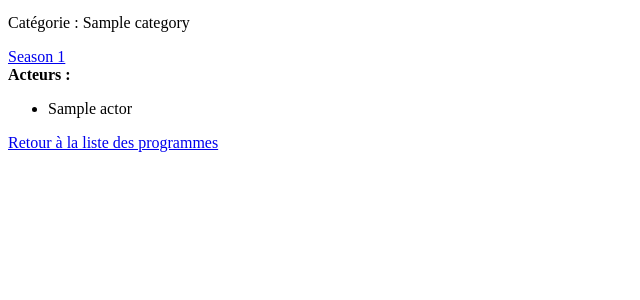
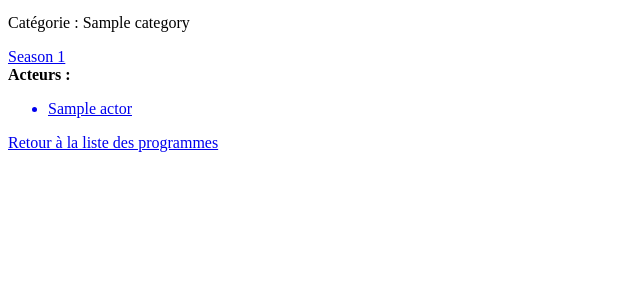
Before and after one commit to raquellaur/series, a Symfony app: template templates/program/show.html.twig in a window 1280 px wide. Shown: the part 485-785 px from the top of the page, without its empty margins (0-640 px from the left). Run offline with Twig, Linux system fonts and the light colour scheme; the template is opened without the code that fills it: most values are stand-ins (such as "Sample title", 1, 10 or a date in 2020); grey boxes marked "Sample" are stand-in pictures; some libraries are stand-ins or nearby versions.

Commit message:
quete 14

```diff
--- a/src/Controller/ActorController.php
+++ b/src/Controller/ActorController.php
@@ -15,7 +15,7 @@ class ActorController extends AbstractController
 {
     /**
      * @param Actor $actor
-     * @Route ("/show/{id<^[0-9]+$>}", name="show")
+     * @Route ("/{id<^[0-9]+$>}", name="show")
      * @return Response
      */
     public function show(Actor $actor) : Response
--- a/templates/program/show.html.twig
+++ b/templates/program/show.html.twig
@@ -16,28 +16,23 @@
             <p>Catégorie : {{ program.category.name }}</p>
 
 
-        {% for season in seasons %}
-            <div class="list-group">
-                <a href="{{ path('program_season_show', { program: program.id, season: season.id}) }}" class="list-group-item list-group-item-action" >Season {{ season.number }}</a>
-            </div>
-        {% endfor %}
+            {% for season in seasons %}
+                <div class="list-group">
+                    <a href="{{ path('program_season_show', { program: program.id, season: season.id}) }}"
+                       class="list-group-item list-group-item-action">Season {{ season.number }}</a>
+                </div>
+            {% endfor %}
             <strong>Acteurs :</strong>
-
             <ul>
-
                 {% for actor in program.actors %}
-
-                    <li>{{ actor.name }} </li>
-
+                    <a href="{{ path('actor_show', { id: actor.id }) }}" class="list-group-item list-group-item-action">
+                        <li>{{ actor.name }} </li>
+                    </a>
                 {% else %}
-
                     <li>Aucun acteur pour cette série</li>
-
                 {% endfor %}
-
             </ul>
         </div>
-
     </div>
 
     <a href="{{ path('program_index') }}">
```
